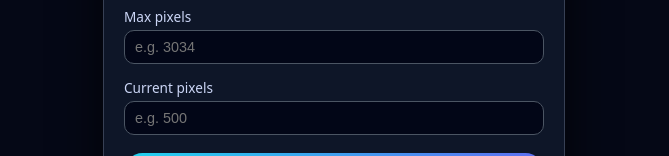
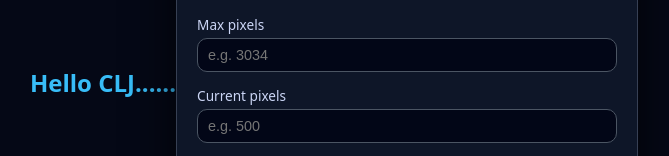
Before and after one commit to crinjely/wplace-pixel-calculator, a plain HTML site: page index.html in a window 1280 px wide. Shown: the part 318-474 px from the top of the page, without its empty margins (306-975 px from the left). Drawn offline with Linux system fonts and the light colour scheme.

Commit message:
Update index.html

```diff
--- a/index.html
+++ b/index.html
@@ -133,6 +133,9 @@
   </style>
 </head>
 <body>
+<h2 style="text-align:center; color:#38bdf8; margin-top:20px; font-weight:700;">
+  Hello CLJ......
+</h2>
   <div class="card">
     <h1>wPlace Pixel Timer</h1>
     <div class="subtitle">
@@ -160,7 +163,6 @@
 
     <div class="footer">
       Regen rate: <code id="rateDisplay"></code> pixels/min.<br />
-      (You can change it in the code if your game uses a different rate.)
     </div>
   </div>
 
```
